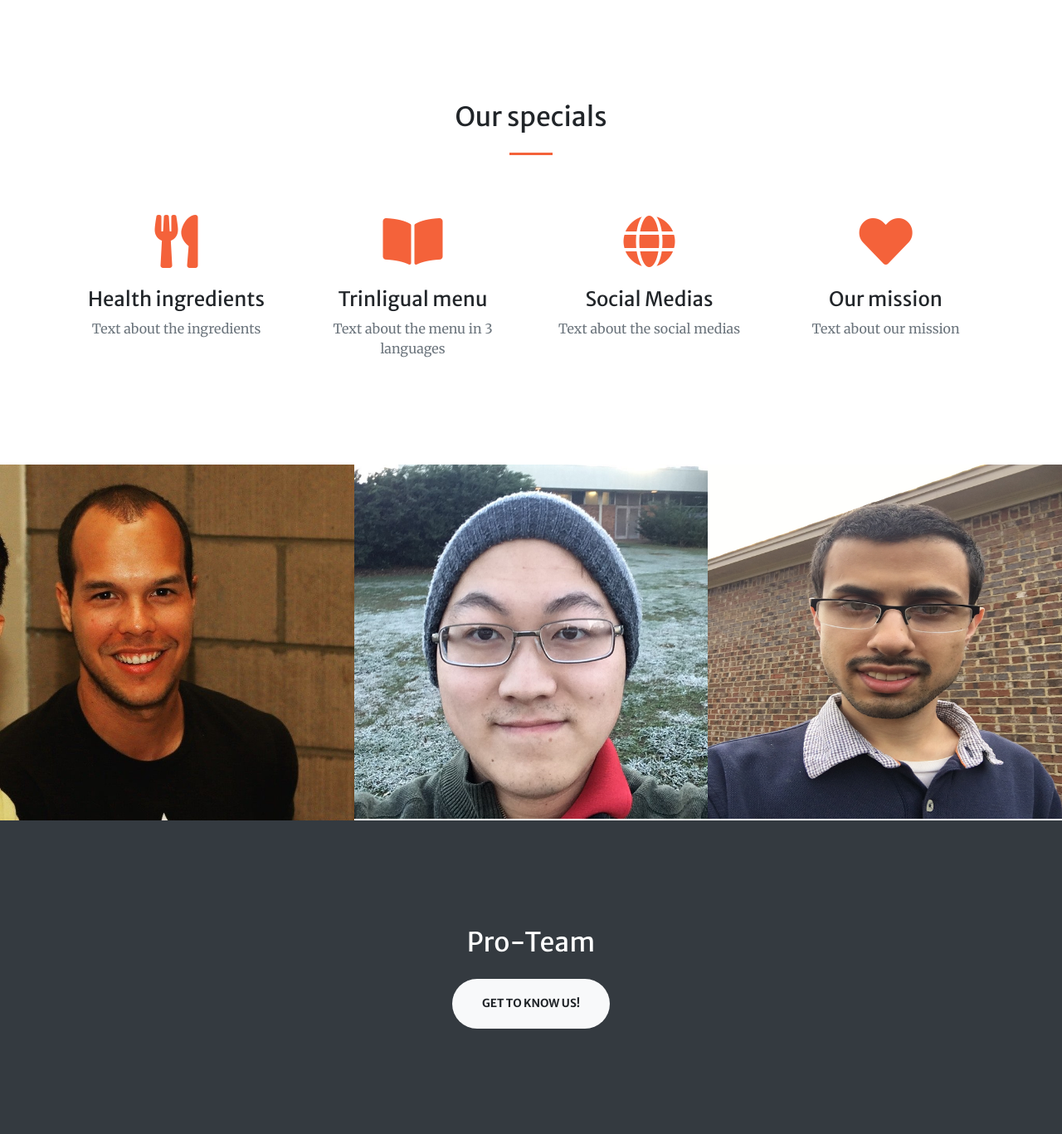
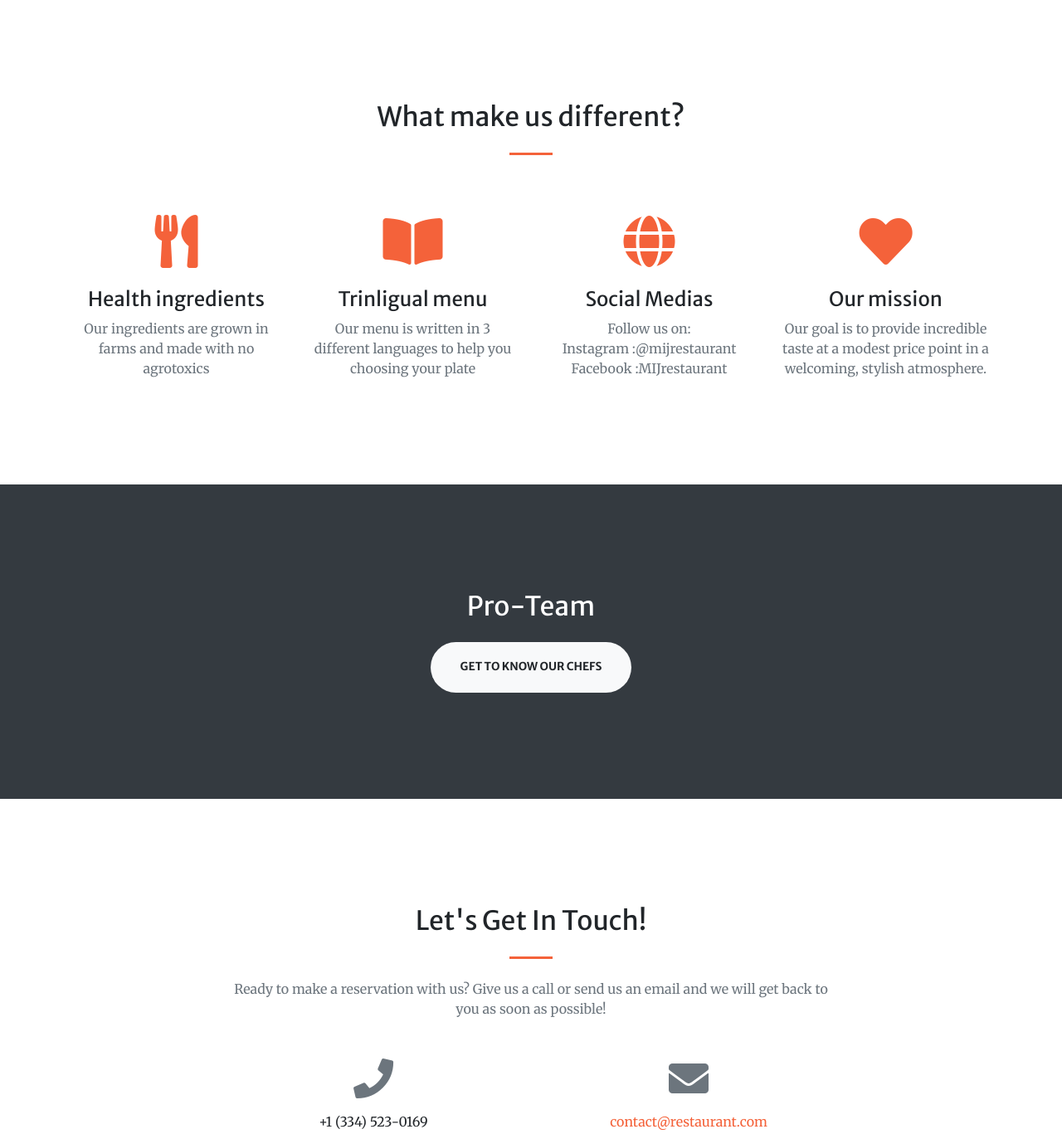
Before and after one commit to Oceanwalker10/Restaruant-Page, a website with bundled scripts: page index.html in a window 1280 px wide. Shown: the part 1260-2627 px from the top of the page at 83% size. Built offline with nearby package versions, Linux system fonts and the light colour scheme.

Commit message:
Home is done

```diff
--- a/index.html
+++ b/index.html
@@ -8,7 +8,7 @@
   <meta name="description" content="">
   <meta name="author" content="">
 
-  <title>Restaurante - Slogan</title>
+  <title>MIJ Restaurant</title>
 
   <!-- Font Awesome Icons -->
   <link href="vendor/fontawesome-free/css/all.min.css" rel="stylesheet" type="text/css">
@@ -27,7 +27,7 @@
 
 <body id="page-top">
 
-  <!-- Navigation -->
+    <!-- Menu -->
     <nav class="navbar navbar-expand-lg navbar-light fixed-top py-3" id="mainNav">
         <div class="container">
             <a class="navbar-brand js-scroll-trigger" href="#page-top"><img src="img/logo2.png" width="60" height="60" alt="Logo" draggable="false">MIJ Restaurant</a>
@@ -72,7 +72,7 @@
         </div>
     </header>
 
-  <!-- About Section -->
+    <!-- Location Section -->
     <section class="page-section bg-primary" id="about">
         <div class="container">
             <div class="row justify-content-center">
@@ -86,46 +86,47 @@
         </div>
     </section>
 
-  <!-- Services Section -->
+    <!-- Information Section -->
     <section class="page-section" id="services">
         <div class="container">
-      <h2 class="text-center mt-0">Our specials</h2>
+            <h2 class="text-center mt-0">What make us different?</h2>
             <hr class="divider my-4">
             <div class="row">
                 <div class="col-lg-3 col-md-6 text-center">
                     <div class="mt-5">
                         <i class="fas fa-4x fa-utensils text-primary mb-4"></i>
                         <h3 class="h4 mb-2">Health ingredients</h3>
-            <p class="text-muted mb-0">Text about the ingredients</p>
+                        <p class="text-muted mb-0">Our ingredients are grown in farms and made with no agrotoxics </p>
                     </div>
                 </div>
                 <div class="col-lg-3 col-md-6 text-center">
                     <div class="mt-5">
                         <i class="fas fa-4x fa-book-open text-primary mb-4"></i>
                         <h3 class="h4 mb-2">Trinligual menu</h3>
-            <p class="text-muted mb-0">Text about the menu in 3 languages</p>
+                        <p class="text-muted mb-0">Our menu is written in 3 different languages to help you choosing your plate</p>
                     </div>
                 </div>
                 <div class="col-lg-3 col-md-6 text-center">
                     <div class="mt-5">
                         <i class="fas fa-4x fa-globe text-primary mb-4"></i>
                         <h3 class="h4 mb-2">Social Medias</h3>
-            <p class="text-muted mb-0">Text about the social medias</p>
+                        <p class="text-muted mb-0">Follow us on: <br /> Instagram :@mijrestaurant <br /> Facebook :MIJrestaurant </p>
                     </div>
                 </div>
                 <div class="col-lg-3 col-md-6 text-center">
                     <div class="mt-5">
                         <i class="fas fa-4x fa-heart text-primary mb-4"></i>
                         <h3 class="h4 mb-2">Our mission</h3>
-            <p class="text-muted mb-0">Text about our mission</p>
+                        <p class="text-muted mb-0">Our goal is to provide incredible taste at a modest price point in a welcoming, stylish atmosphere.  </p>
                     </div>
                 </div>
             </div>
         </div>
     </section>
+    <!-- Information Section -->
 
-  <!-- Portfolio Section -->
-  <section id="portfolio">
+    <!-- Pro-team Section -->
+    <!--<section id="portfolio">
       <div class="container-fluid p-0">
           <div class="row no-gutters">
               <div class="col-lg-4 col-sm-6">
@@ -170,13 +171,12 @@
 
           </div>
       </div>
-  </section>
-
+    </section>-->
     <!-- Pro-team -->
     <section class="page-section bg-dark text-white">
         <div class="container text-center">
             <h2 class="mb-4">Pro-Team</h2>
-      <a class="btn btn-light btn-xl" href=" "target=_blank>Get to know us!</a>
+            <a class="btn btn-light btn-xl" href=" " target=_blank>Get to know our chefs</a>
         </div>
     </section>
 
@@ -187,13 +187,13 @@
                 <div class="col-lg-8 text-center">
                     <h2 class="mt-0">Let's Get In Touch!</h2>
                     <hr class="divider my-4">
-          <p class="text-muted mb-5">Ready to start your next project with us? Give us a call or send us an email and we will get back to you as soon as possible!</p>
+                    <p class="text-muted mb-5">Ready to make a reservation with us? Give us a call or send us an email and we will get back to you as soon as possible!</p>
                 </div>
             </div>
             <div class="row">
                 <div class="col-lg-4 ml-auto text-center mb-5 mb-lg-0">
                     <i class="fas fa-phone fa-3x mb-3 text-muted"></i>
-          <div>+1 (202) 555-0149</div>
+                    <div>+1 (334) 523-0169</div>
                 </div>
                 <div class="col-lg-4 mr-auto text-center">
                     <i class="fas fa-envelope fa-3x mb-3 text-muted"></i>
```
Lines whose indentation alone changed are shown as unchanged.
